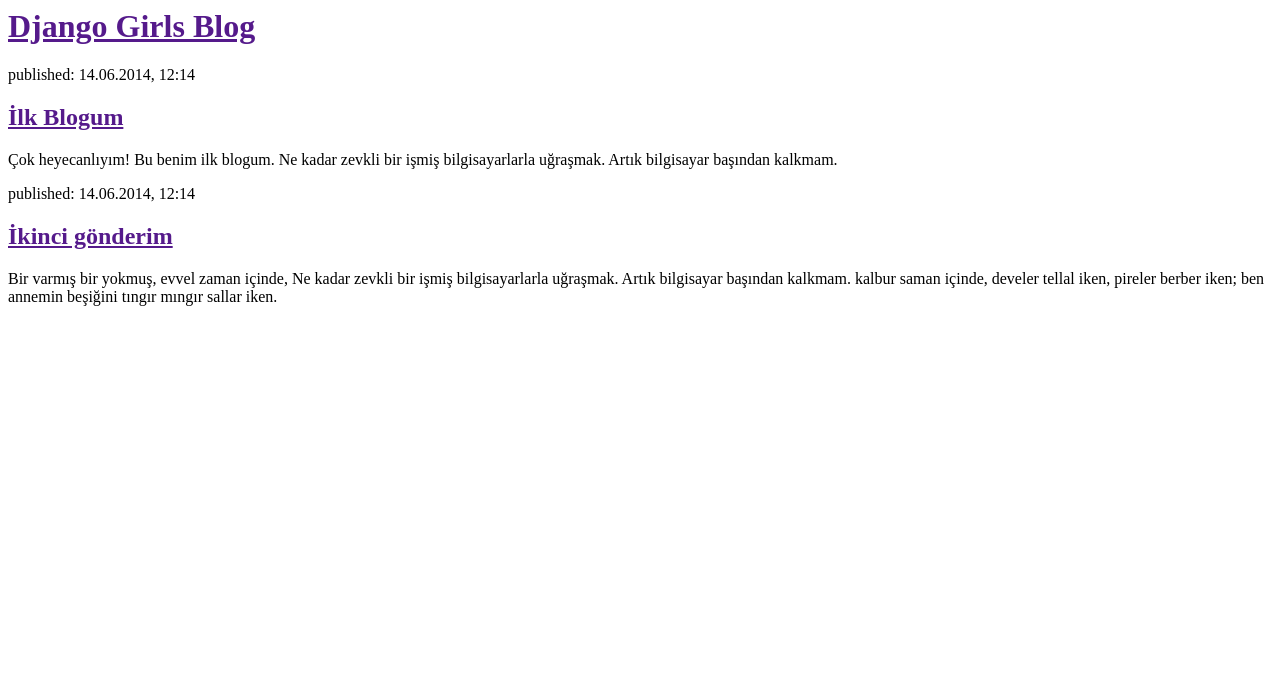
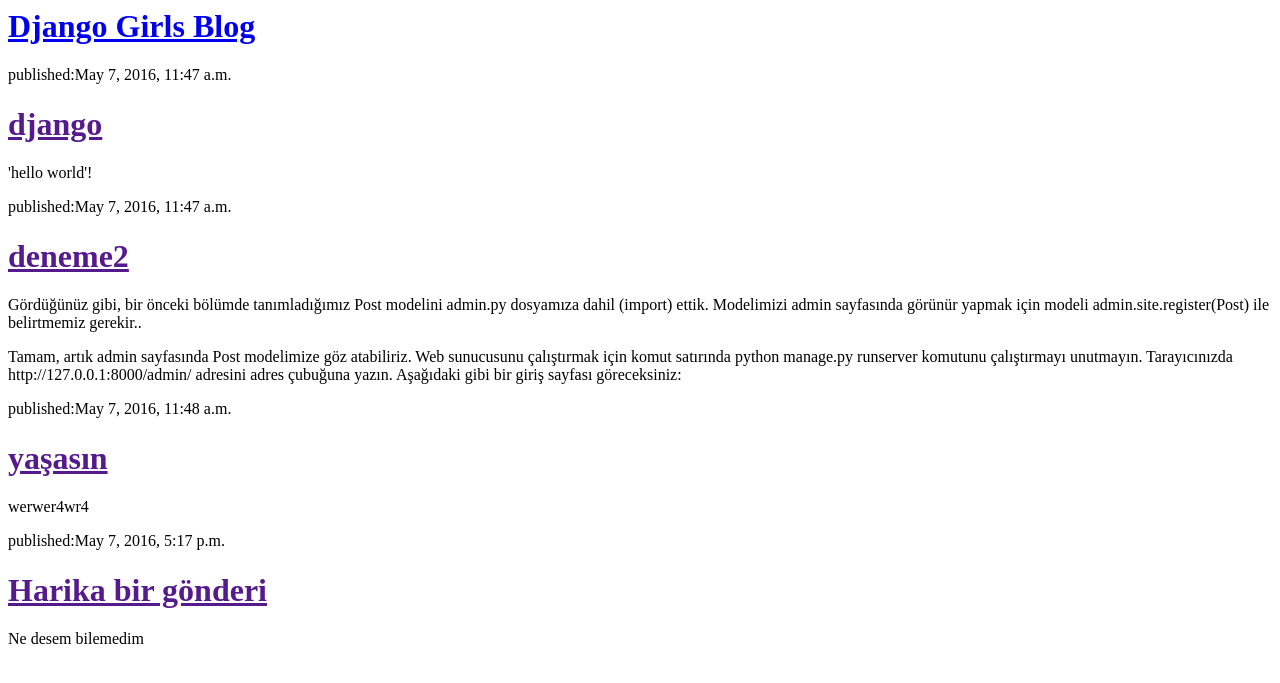
Before and after one commit to gizemsayalan/ilk-blogum, a Django app: page / in a window 1280 px wide. Shown: the top 683 px of the page. Run offline with Django 3.2, Linux system fonts and the light colour scheme; data comes from the database, SQL or seed files in the repository; both versions use the stored data as it was after the commit.

Commit message:
Veritabanındaki postları görebilmek için template'i değiştirdim.

```diff
--- a/blog/models.py
+++ b/blog/models.py
@@ -12,7 +12,7 @@ class Post(models.Model):
             blank=True, null=True)
 
     def yayinla(self):
-        self. yayinlama_tarihi = timezone.now()
+        self.yayinlama_tarihi = timezone.now()
         self.save()
 
     def __str__(self):
--- a/blog/templates/blog/post_list.html
+++ b/blog/templates/blog/post_list.html
@@ -4,19 +4,17 @@
     </head>
     <body>
         <div>
-            <h1><a href="">Django Girls Blog</a></h1>
-        </div>
+    <h1><a href="/">Django Girls Blog</a></h1>
+</div>
 
-        <div>
-            <p>published: 14.06.2014, 12:14</p>
-            <h2><a href="">İlk Blogum</a></h2>
-            <p>Çok heyecanlıyım! Bu benim ilk blogum. Ne kadar zevkli bir işmiş bilgisayarlarla uğraşmak. Artık bilgisayar başından kalkmam. </p>
-        </div>
+{% for post in posts %}
+    <div>
+        <p>published:{{ post.yayinlama_tarihi }}</p>
+        <h1><a href="">{{ post.baslik }}</a></h1>
+        <p>{{ post.yazi|linebreaks }}</p>
+    </div>
+{% endfor %}
 
-        <div>
-            <p>published: 14.06.2014, 12:14</p>
-            <h2><a href="">İkinci gönderim</a></h2>
-            <p>Bir varmış bir yokmuş, evvel zaman içinde, Ne kadar zevkli bir işmiş bilgisayarlarla uğraşmak. Artık bilgisayar başından kalkmam. kalbur saman içinde, develer tellal iken, pireler berber iken; ben annemin beşiğini tıngır mıngır sallar iken.</p>
-        </div>
+
     </body>
 </html>
--- a/blog/views.py
+++ b/blog/views.py
@@ -1,4 +1,7 @@
 from django.shortcuts import render
+from django.utils import timezone
+from .models import Post
 
 def post_list(request):
-    return render(request, 'blog/post_list.html', {})
+    posts = Post.objects.filter(yayinlama_tarihi__lte=timezone.now()).order_by('yayinlama_tarihi')
+    return render(request, 'blog/post_list.html', {'posts':posts})
```
Also changed, not shown: db.sqlite3.
